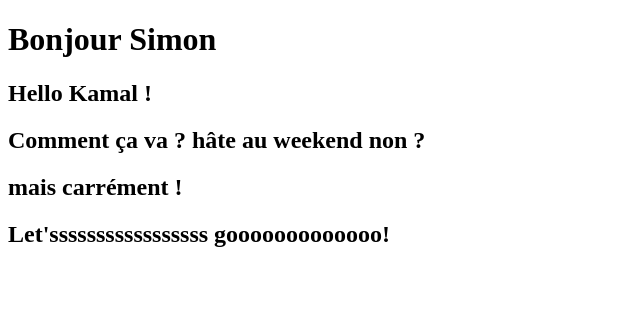
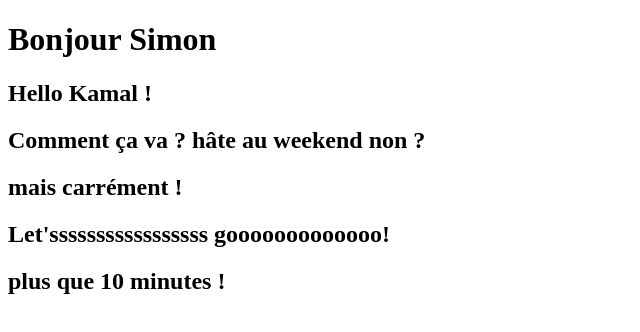
Before and after one commit to KamalHyde/collabKamalSimonD, an Angular app: page / in a window 1280 px wide. Shown: the top 332 px of the page, without its empty margins (0-640 px from the left). Built offline with nearby package versions, Linux system fonts and the light colour scheme.

Commit message:
reponse simon

```diff
--- a/src/app/app.component.html
+++ b/src/app/app.component.html
@@ -3,3 +3,4 @@
 <h2>Comment ça va ? hâte au weekend non ?</h2>
 <h2>mais carrément !</h2>
 <h2>Let'sssssssssssssssss gooooooooooooo!</h2>
+<h2>plus que 10 minutes !</h2>
```
